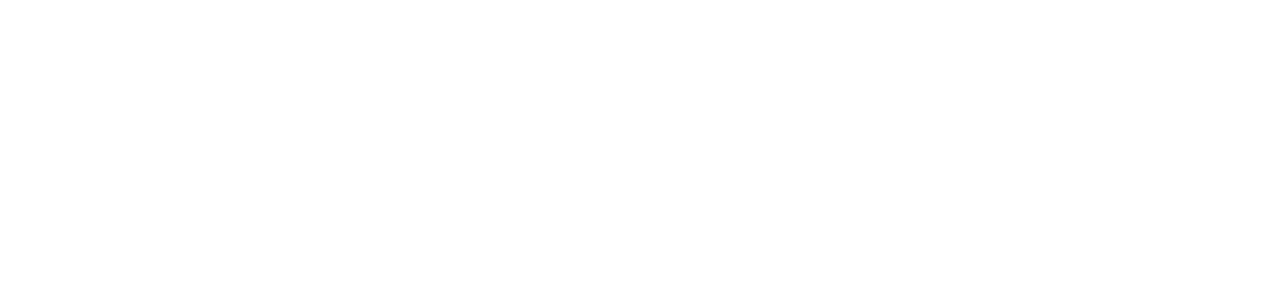
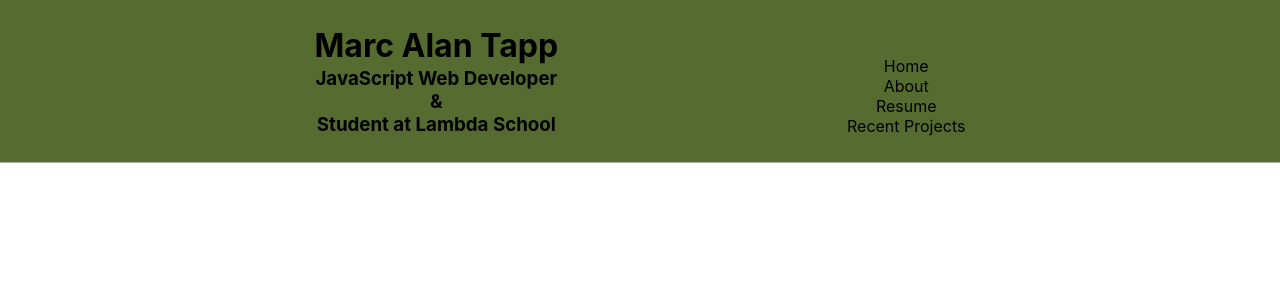
Before and after one commit to tippitytapp/react-portfolio, a React (Create React App) app in the folder react-portfolio/: page / in a window 1280 px wide. Shown: the top 300 px of the page. Built offline with nearby package versions, Linux system fonts and the light colour scheme.

Commit message:
working on react portfolio

```diff
--- a/react-portfolio/package.json
+++ b/react-portfolio/package.json
@@ -11,7 +11,8 @@
     "react-redux": "^7.2.0",
     "react-router-dom": "^5.1.2",
     "react-scripts": "3.4.1",
-    "redux": "^4.0.5"
+    "redux": "^4.0.5",
+    "semantic-ui-react": "^0.88.2"
   },
   "scripts": {
     "start": "react-scripts start",
--- a/react-portfolio/src/App.css
+++ b/react-portfolio/src/App.css
@@ -1,38 +1,31 @@
+/* App Styless */
 .App {
   text-align: center;
 }
 
-.App-logo {
-  height: 40vmin;
-  pointer-events: none;
+/* Header Styles */
+.header{
+  display:Flex;
+  justify-content: space-evenly;
+  align-items: flex-end;
+  padding:2%;
+  border-bottom: 1px solid darkgrey;
+  background-color: darkolivegreen;
+}
+h1{
+  margin-top:0;
+  margin-bottom:1%;
+}
+h3{
+  margin:0;
 }
 
-@media (prefers-reduced-motion: no-preference) {
-  .App-logo {
-    animation: App-logo-spin infinite 20s linear;
-  }
+nav{
+display:flex;
+flex-direction: column;
 }
 
-.App-header {
-  background-color: #282c34;
-  min-height: 100vh;
-  display: flex;
-  flex-direction: column;
-  align-items: center;
-  justify-content: center;
-  font-size: calc(10px + 2vmin);
-  color: white;
+a{
+  text-decoration: none;
+  color: black;
 }
-
-.App-link {
-  color: #61dafb;
-}
-
-@keyframes App-logo-spin {
-  from {
-    transform: rotate(0deg);
-  }
-  to {
-    transform: rotate(360deg);
-  }
-}
--- a/react-portfolio/src/App.js
+++ b/react-portfolio/src/App.js
@@ -1,10 +1,11 @@
 import React from 'react';
+import Header from "./components/Header"
 import './App.css';
 
 function App() {
   return (
     <div className="App">
-
+      <Header />
     </div>
   );
 }
--- /dev/null
+++ b/react-portfolio/src/components/Header.js
@@ -0,0 +1,24 @@
+import React from 'react';
+import {Link} from "react-router-dom";
+
+function Header(){
+    return(
+        <div className="header">
+            <div className="heading">
+                <h1>Marc Alan Tapp</h1>
+                <h3>JavaScript Web Developer</h3>
+                <h3>&</h3>
+                <h3>Student at Lambda School</h3>
+            </div>
+
+            <nav>
+                <Link to="/">Home</Link>
+                <Link to="/about">About</Link>
+                <Link to="/resume">Resume</Link>
+                <Link to="/recent">Recent Projects</Link>
+            </nav>
+        </div>
+    )
+}
+
+export default Header;
--- a/react-portfolio/src/index.js
+++ b/react-portfolio/src/index.js
@@ -2,16 +2,11 @@ import React from 'react';
 import ReactDOM from 'react-dom';
 import './index.css';
 import App from './App';
-import * as serviceWorker from './serviceWorker';
+import {BrowserRouter as Router} from 'react-router-dom';
 
 ReactDOM.render(
-  <React.StrictMode>
+  <Router>
     <App />
-  </React.StrictMode>,
+  </Router>,
   document.getElementById('root')
 );
-
-// If you want your app to work offline and load faster, you can change
-// unregister() to register() below. Note this comes with some pitfalls.
-// Learn more about service workers: https://bit.ly/CRA-PWA
-serviceWorker.unregister();
```
Also changed, not shown: react-portfolio/src/Header.js (deleted), 1 other file (tests, documents, lock files or other folders).
